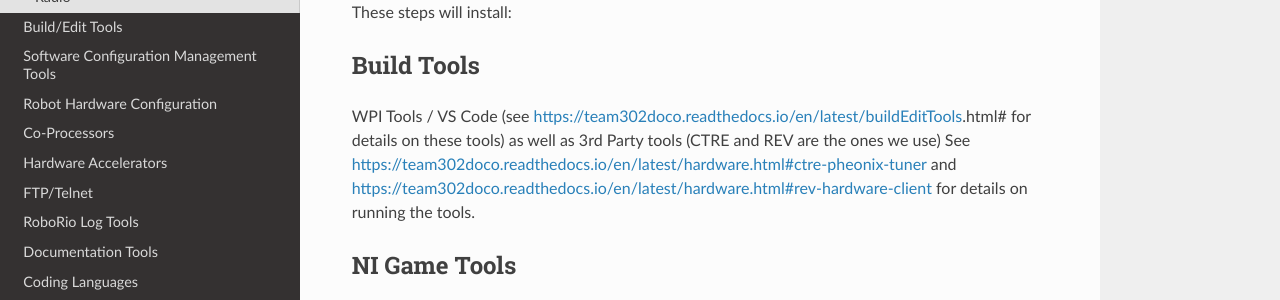
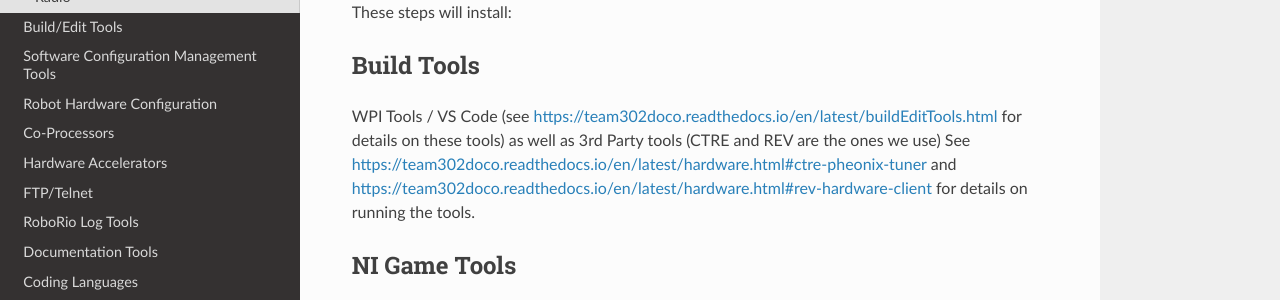
Before and after one commit to Team302/Team302Doco, a Sphinx documentation site: the page built from docs/source/devenv.rst, in a window 1280 px wide and 949 px high. Shown: the part 255-555 px from the top of the window. Built offline with Sphinx 7.4.7 and the Read the Docs theme 2.0.0, drawn with Linux system fonts in a browser that asks for light colours.

```diff
--- a/docs/source/devenv.rst
+++ b/docs/source/devenv.rst
@@ -10,7 +10,7 @@ These steps will install:
 Build Tools
 -------------
 
-WPI Tools / VS Code (see https://team302doco.readthedocs.io/en/latest/buildEditTools.html# for details on these tools) as well as
+WPI Tools / VS Code (see https://team302doco.readthedocs.io/en/latest/buildEditTools.html for details on these tools) as well as
 3rd Party tools (CTRE and REV are the ones we use)  See https://team302doco.readthedocs.io/en/latest/hardware.html#ctre-pheonix-tuner and https://team302doco.readthedocs.io/en/latest/hardware.html#rev-hardware-client for details on running the tools.
 
 
```
